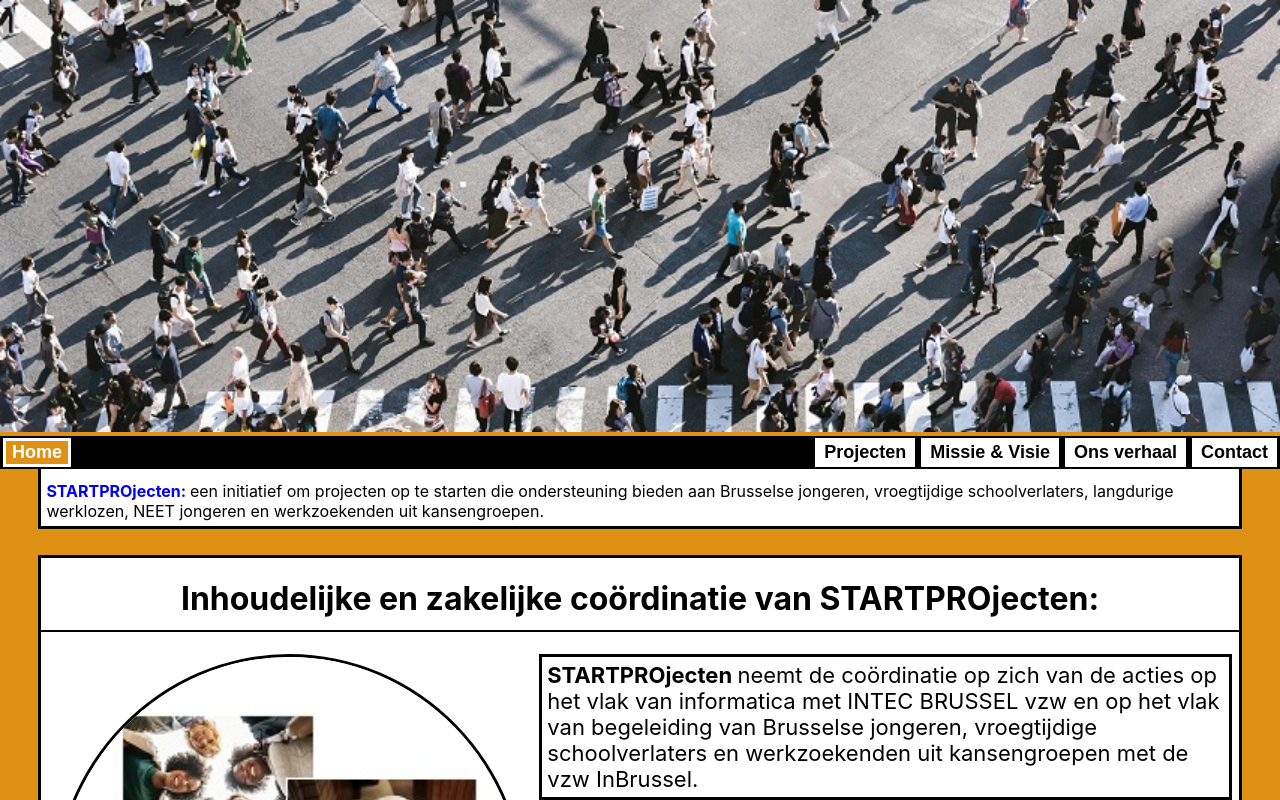
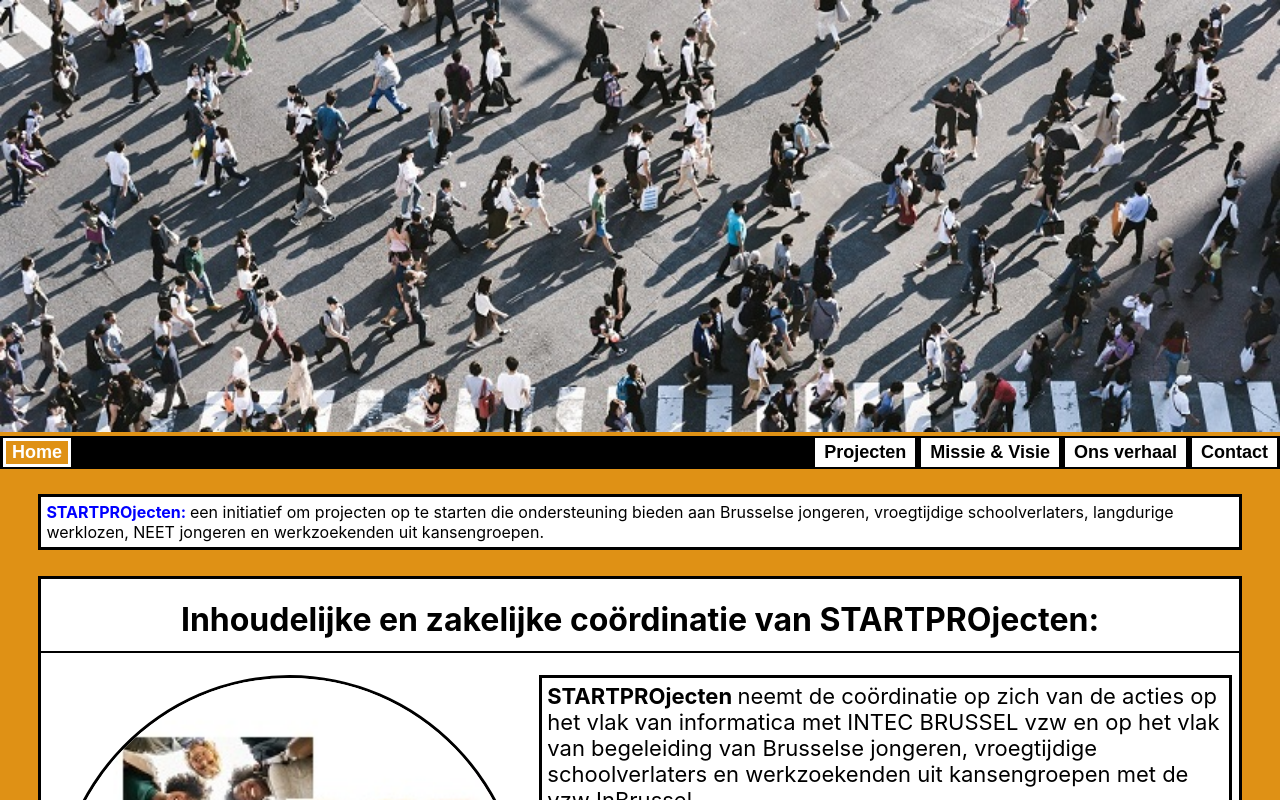
Before and after one commit to patryk-sitko/patryk-sitko-startprojecten.be, a React (Create React App) app: page /Home in a window 1280 px wide. Shown: the top 800 px of the page. Built offline with nearby package versions, Linux system fonts and the light colour scheme.

Commit message:
Update TextPanel.default.css

```diff
--- a/src/Components/css/TextPanel.default.css
+++ b/src/Components/css/TextPanel.default.css
@@ -1,7 +1,7 @@
 .text-container {
   background-color: rgb(223, 145, 21);
   text-align: center;
-  margin-top: 2%;
+  float: left;
   width: 100%;
 }
 .text-container p {
```
